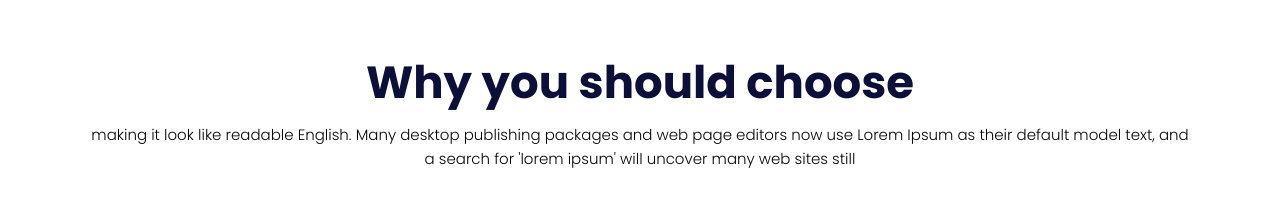
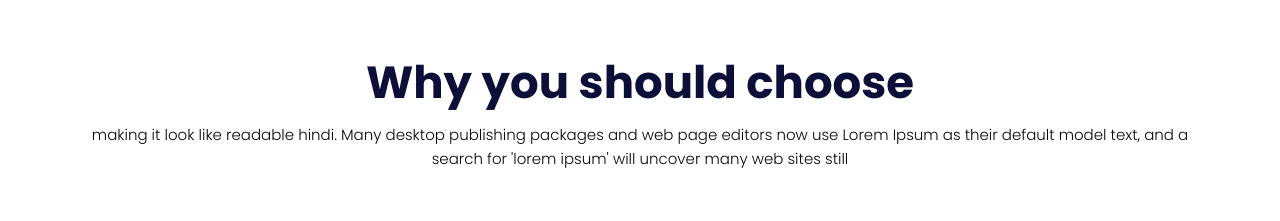
Before and after one commit to Mohan091/Web-server, a plain HTML site: page index.html in a window 1280 px wide. Shown: the part 2820-3041 px from the top of the page. Drawn offline with nearby package versions, Linux system fonts and the light colour scheme.

Commit message:
my code change commit

```diff
--- a/index.html
+++ b/index.html
@@ -196,7 +196,7 @@
                <div class="col-md-12">
                   <div class="titlepage">
                      <h2>Why you should choose </h2>
-                     <p>making it look like readable English. Many desktop publishing packages and web page editors now use Lorem Ipsum as their default model text, and a search for 'lorem ipsum' will uncover many web sites still </p>
+                     <p>making it look like readable hindi. Many desktop publishing packages and web page editors now use Lorem Ipsum as their default model text, and a search for 'lorem ipsum' will uncover many web sites still </p>
                   </div>
                </div>
             </div>
```
Also changed, not shown: 5 other files.
